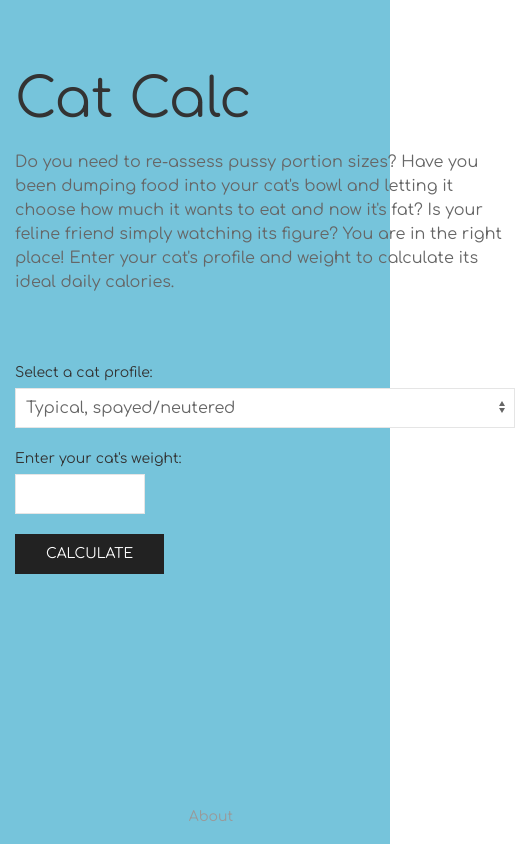
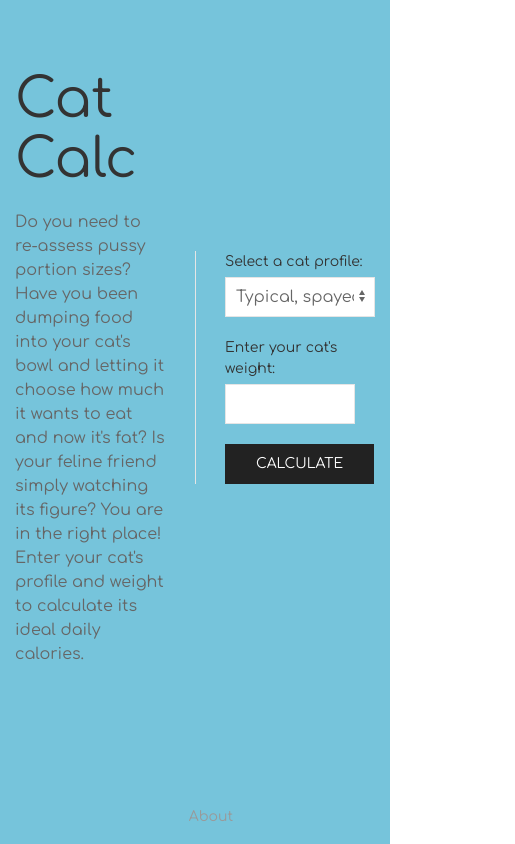
Before and after one commit to liztheshiz/cat-calc, a React (Create React App) app: page / in a window 390 px wide. Shown: the whole page, 515 px wide, since content can reach past the window. Built offline with nearby package versions, Linux system fonts and the light colour scheme.

Commit message:
changed to uk grid, normalized label spacing

```diff
--- a/src/App.css
+++ b/src/App.css
@@ -14,22 +14,6 @@
     color: white;
 }
 
-.home-grid {
-    display: grid;
-    grid-template-columns: 1fr 1fr;
-    grid-gap: 48px;
-}
-
-@media all and (max-width: 800px) {
-    .home-grid {
-        grid-template-columns: 1fr;
-    }
-
-    .home-grid>div:nth-child(2) {
-        margin-top: 0 !important;
-    }
-}
-
 .footer {
     text-align: center;
     width: 100%;
--- a/src/components/home-view.js
+++ b/src/components/home-view.js
@@ -1,8 +1,8 @@
 function HomeView() {
     return (
         <div className="home uk-container uk-container-small">
-            <div className="home-grid uk-child-width-expand@s uk-align-center uk-margin-xlarge-top">
-                <div>
+            <div className="uk-grid-divider uk-margin-xlarge-top" uk-grid="true">
+                <div className="uk-width-1-2">
                     <h1 className="uk-heading-large">Cat Calc</h1>
                     <p className="uk-margin">
                         Do you need to re-assess pussy portion sizes? Have you been dumping food into your cat's
@@ -11,7 +11,7 @@ function HomeView() {
                         and weight to calculate its ideal daily calories.
                     </p>
                 </div>
-                <div className="uk-margin-xlarge-top">
+                <div className="uk-width-1-2 uk-margin-auto-vertical">
                     <form className="uk-form-horizontal cat-form">
                         <div className="uk-margin">
                             <label className="uk-form-label" htmlFor="cat-types">Select a cat profile:</label>
@@ -26,7 +26,9 @@ function HomeView() {
                         </div>
                         <div className="uk-margin">
                             <label className="uk-form-label" htmlFor="cat-weight">Enter your cat's weight:</label>
-                            <input className="uk-input uk-form-width-small" id="cat-weight" type="number"></input>
+                            <div className="uk-form-controls">
+                                <input className="uk-input uk-form-width-small" id="cat-weight" type="number"></input>
+                            </div>
                         </div>
                     </form>
                     <button form="cat-form" className="uk-button uk-button-secondary">Calculate</button>
```
